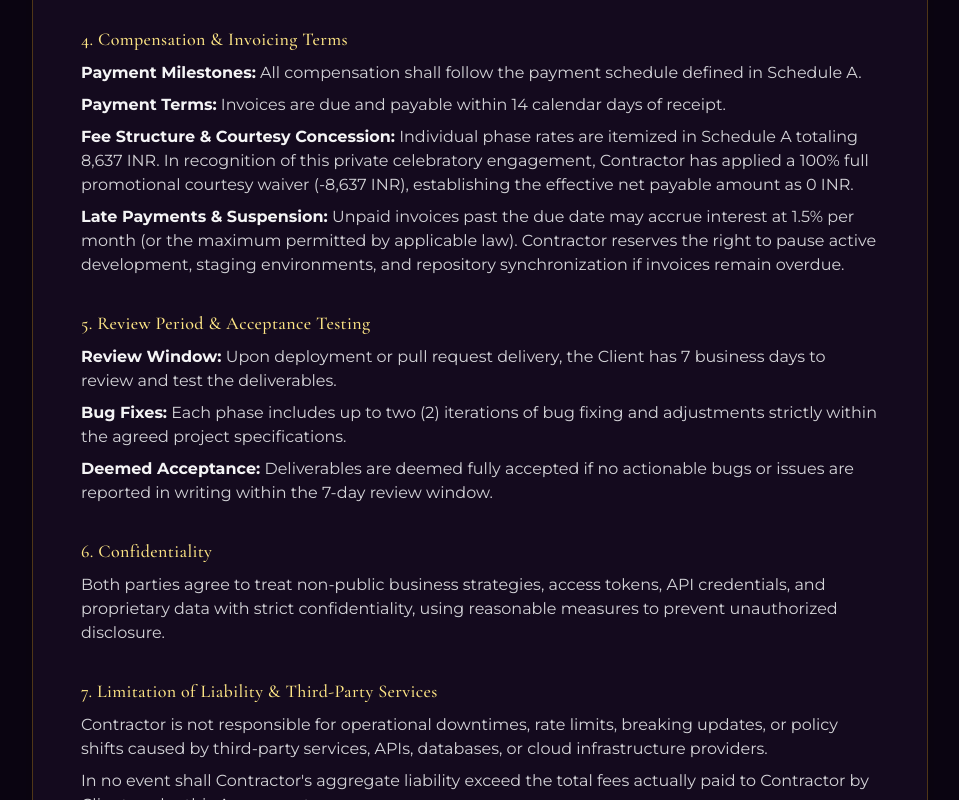
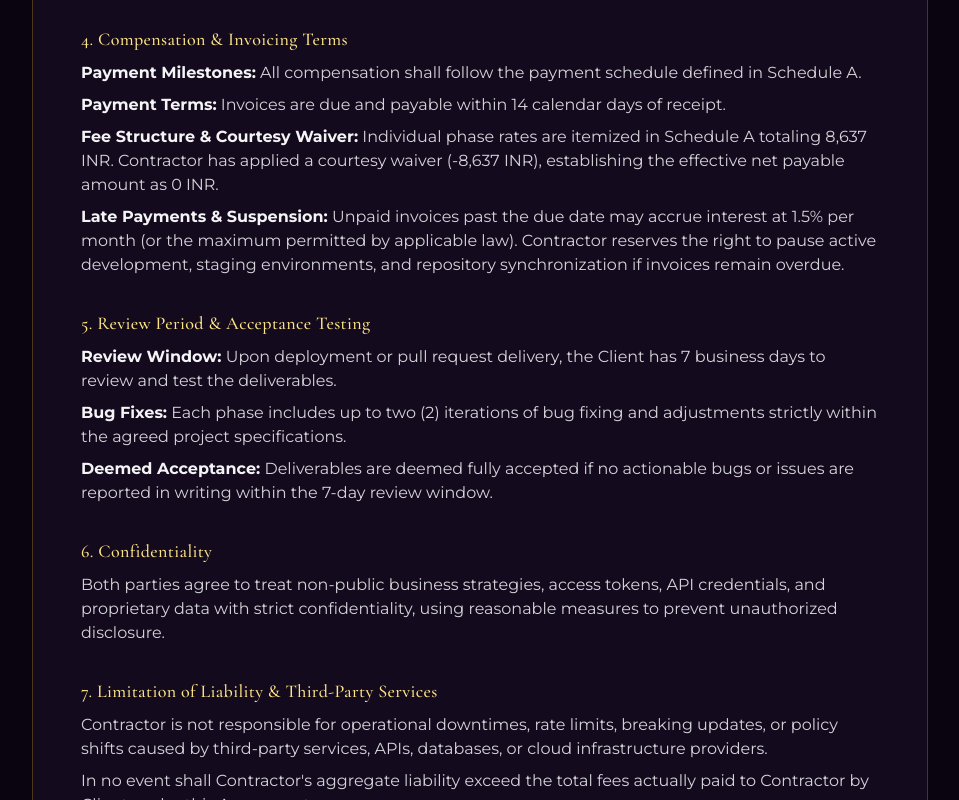
Before and after one commit to DakshSingh-GitHub/my-aisha, a Next.js app: page /dev-contract in a window 1280 px wide. Shown: the part 1340-2140 px from the top of the page, without its empty margins (160-1119 px from the left). Built offline with nearby package versions, Linux system fonts and the light colour scheme.

Commit message:
Update contract to mention only Courtesy Waiver

```diff
--- a/app/dev-contract/page.tsx
+++ b/app/dev-contract/page.tsx
@@ -171,7 +171,7 @@ export default function DevContractPage() {
             <strong className="text-zinc-100">Payment Terms:</strong> Invoices are due and payable within 14 calendar days of receipt.
           </p>
           <p className="text-zinc-300">
-            <strong className="text-zinc-100">Fee Structure &amp; Courtesy Concession:</strong> Individual phase rates are itemized in Schedule A totaling 8,637 INR. In recognition of this private celebratory engagement, Contractor has applied a 100% full promotional courtesy waiver (-8,637 INR), establishing the effective net payable amount as 0 INR.
+            <strong className="text-zinc-100">Fee Structure &amp; Courtesy Waiver:</strong> Individual phase rates are itemized in Schedule A totaling 8,637 INR. Contractor has applied a courtesy waiver (-8,637 INR), establishing the effective net payable amount as 0 INR.
           </p>
           <p className="text-zinc-300">
             <strong className="text-zinc-100">Late Payments &amp; Suspension:</strong> Unpaid invoices past the due date may accrue interest at 1.5% per month (or the maximum permitted by applicable law). Contractor reserves the right to pause active development, staging environments, and repository synchronization if invoices remain overdue.
@@ -402,7 +402,7 @@ export default function DevContractPage() {
             </div>
             <div className="flex items-center justify-between text-rose-300">
               <span className="font-sans">
-                Full Promotional Courtesy Waiver / Client Concession (-100%):
+                Courtesy Waiver:
               </span>
               <span className="font-semibold">-8,637 INR</span>
             </div>
@@ -416,7 +416,7 @@ export default function DevContractPage() {
             </div>
             <div className="pt-3 border-t border-white/5">
               <p className="text-[11px] font-sans text-zinc-400 leading-relaxed">
-                <strong className="text-amber-300">Auditing &amp; Transparency Notice:</strong> In accordance with <span className="text-amber-200 underline">Section 10 (Mandatory In-App Billing Disclosure Protocol)</span>, this project explicitly displays its baseline commercial valuation (8,637 INR) to formally establish engineering market rates and protect technical intellectual property. A 100% courtesy discount has been executed by the Contractor, rendering the final effective invoice obligation as <strong>0 INR</strong>.
+                <strong className="text-amber-300">Auditing &amp; Transparency Notice:</strong> In accordance with <span className="text-amber-200 underline">Section 10 (Mandatory In-App Billing Disclosure Protocol)</span>, this project explicitly displays its baseline commercial valuation (8,637 INR) to formally establish engineering market rates and protect technical intellectual property. A courtesy waiver has been applied by the Contractor, rendering the final effective invoice obligation as <strong>0 INR</strong>.
               </p>
             </div>
           </div>
```
